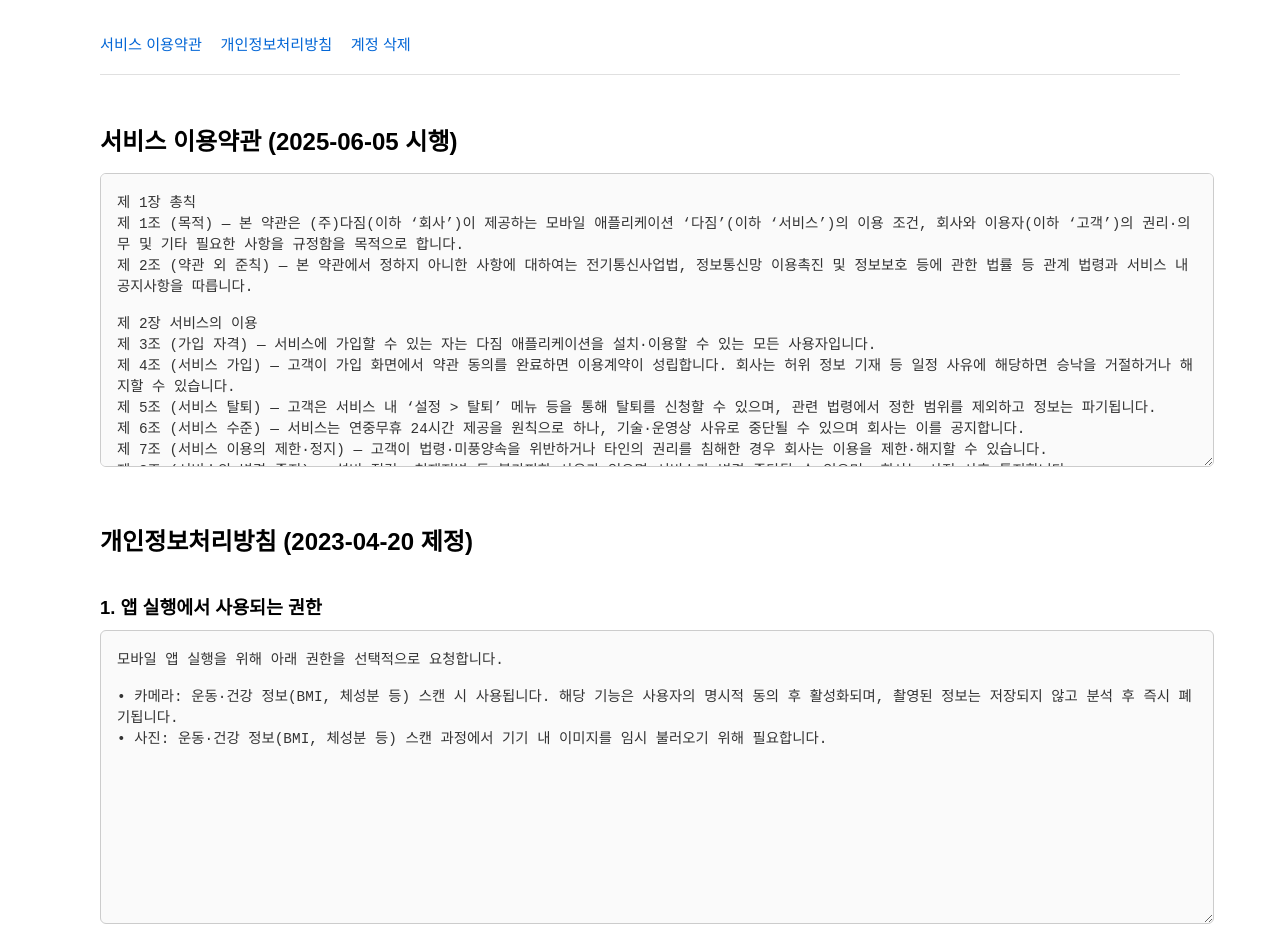
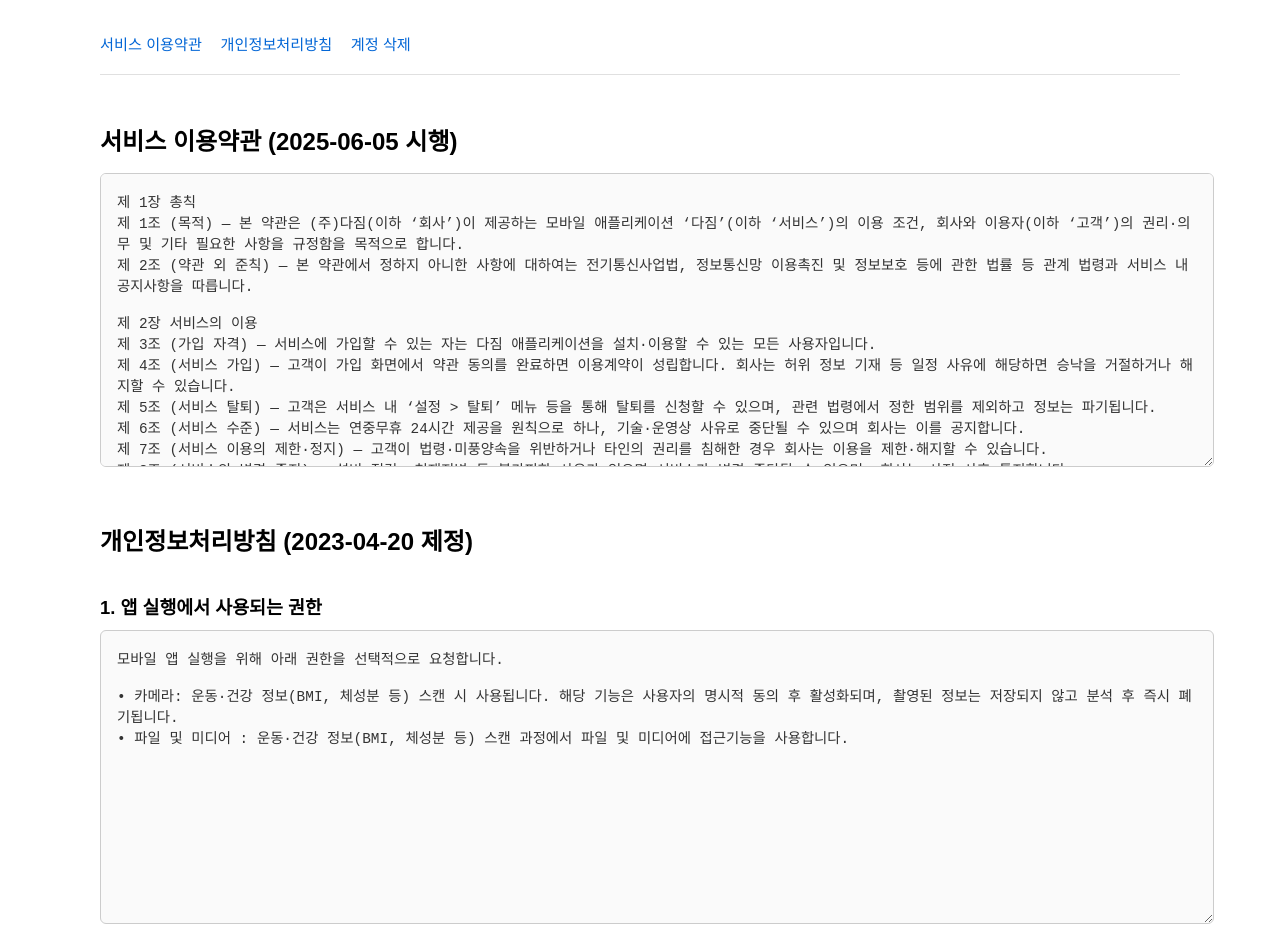
Before and after one commit to jeonghojang-dev/jeonghojang-dev.github.io, a plain HTML site: page index.html in a window 1280 px wide. Shown: the top 952 px of the page. Drawn offline with Linux system fonts and the light colour scheme.

Commit message:
Update index.html

```diff
--- a/index.html
+++ b/index.html
@@ -108,7 +108,8 @@
 모바일 앱 실행을 위해 아래 권한을 선택적으로 요청합니다.
 
 • 카메라: 운동·건강 정보(BMI, 체성분 등) 스캔 시 사용됩니다. 해당 기능은 사용자의 명시적 동의 후 활성화되며, 촬영된 정보는 저장되지 않고 분석 후 즉시 폐기됩니다.
-• 사진: 운동·건강 정보(BMI, 체성분 등) 스캔 과정에서 기기 내 이미지를 임시 불러오기 위해 필요합니다.
+• 파일 및 미디어 : 운동·건강 정보(BMI, 체성분 등) 스캔 과정에서 파일 및 미디어에 접근기능을 사용합니다.
+
 
   </textarea
     >
```
